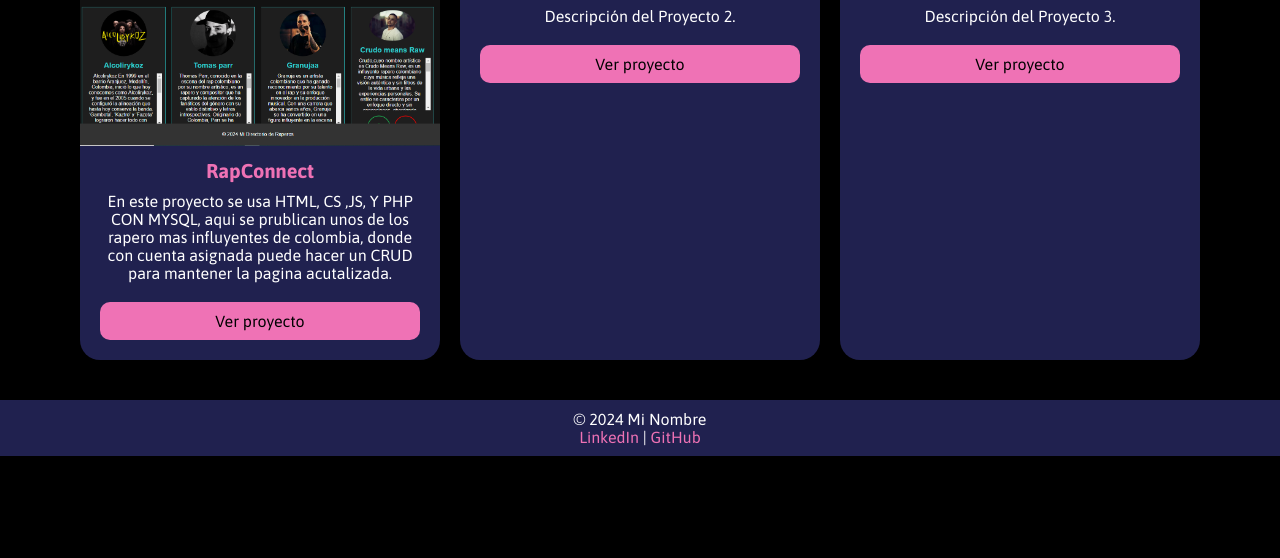
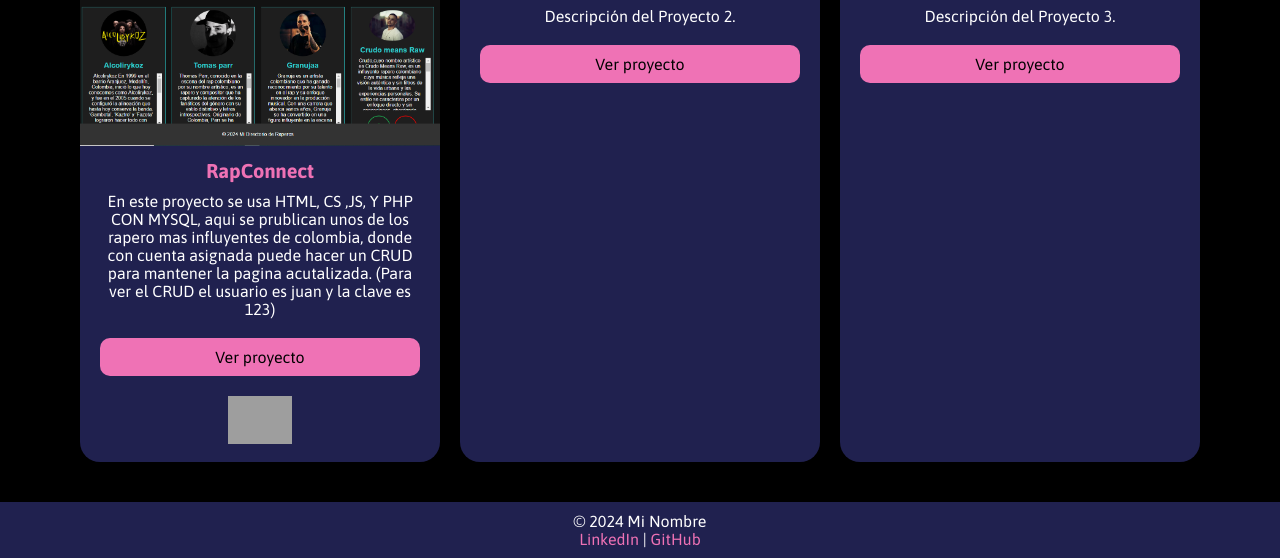
Before and after one commit to juanesteban122/Portafolio, a plain HTML site: page index.html in a window 1280 px wide. Shown: the part 1119-1677 px from the top of the page. Before the commit the page ends 1575 px from the top, so only its background shows below. Drawn offline with Linux system fonts and the light colour scheme; grey boxes are pictures that could not be loaded.

Commit message:
Link para ver el Git Hub

```diff
--- a/index.html
+++ b/index.html
@@ -92,8 +92,13 @@
             <div class="project-card">
                 <img src="img/Rapconnect.png" alt="RapConnect" class="project-image">
                 <h3 class="project-title">RapConnect</h3>
-                <p class="project-description">En este proyecto se usa HTML, CS ,JS, Y PHP CON MYSQL, aqui se prublican unos de los rapero mas influyentes de colombia, donde con cuenta asignada puede hacer un CRUD para mantener la pagina acutalizada.</p>
+                <p class="project-description">En este proyecto se usa HTML, CS ,JS, Y PHP CON MYSQL, aqui se prublican unos de los rapero mas influyentes de colombia, donde con cuenta asignada puede hacer un CRUD para mantener la pagina acutalizada. (Para ver el CRUD el usuario es juan y la clave es 123)</p>
                 <a href="http://rapconnect.000.pe/?i=1" class="project-link" target="_blank" rel="noopener noreferrer">Ver proyecto</a>
+                <a href="https://github.com/juanesteban122/RapConnect" class="github-link" target="_blank" rel="noopener noreferrer">
+                    <img src="https://img.icons8.com/material-outlined/24/000000/github.png" alt="GitHub" class="imgG">
+                </a>
+                <br>
+
             </div>
 
             <div class="project-card">
--- a/style.css
+++ b/style.css
@@ -391,3 +391,17 @@ button:hover {
 }
 
 /* FIN DE MEDIA QUERIES */
+
+
+.github-link {
+    display: flex;
+    justify-content: center;
+    align-items: center;
+    margin: 0 auto;
+    text-align: center;
+}
+
+.imgG {
+    width: px;  /* Ajusta el tamaño a tu gusto */
+    height: 48px; /* Asegúrate de que mantenga la proporción */
+}
```
